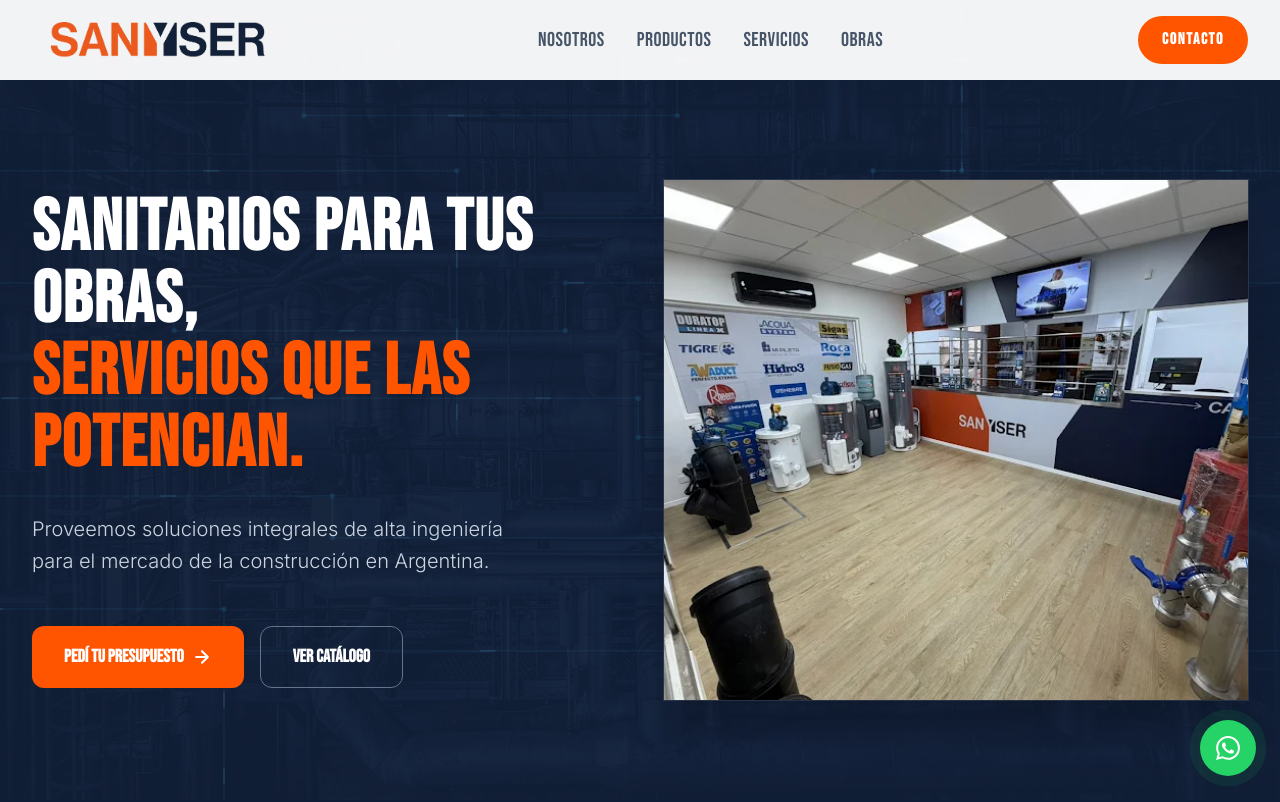
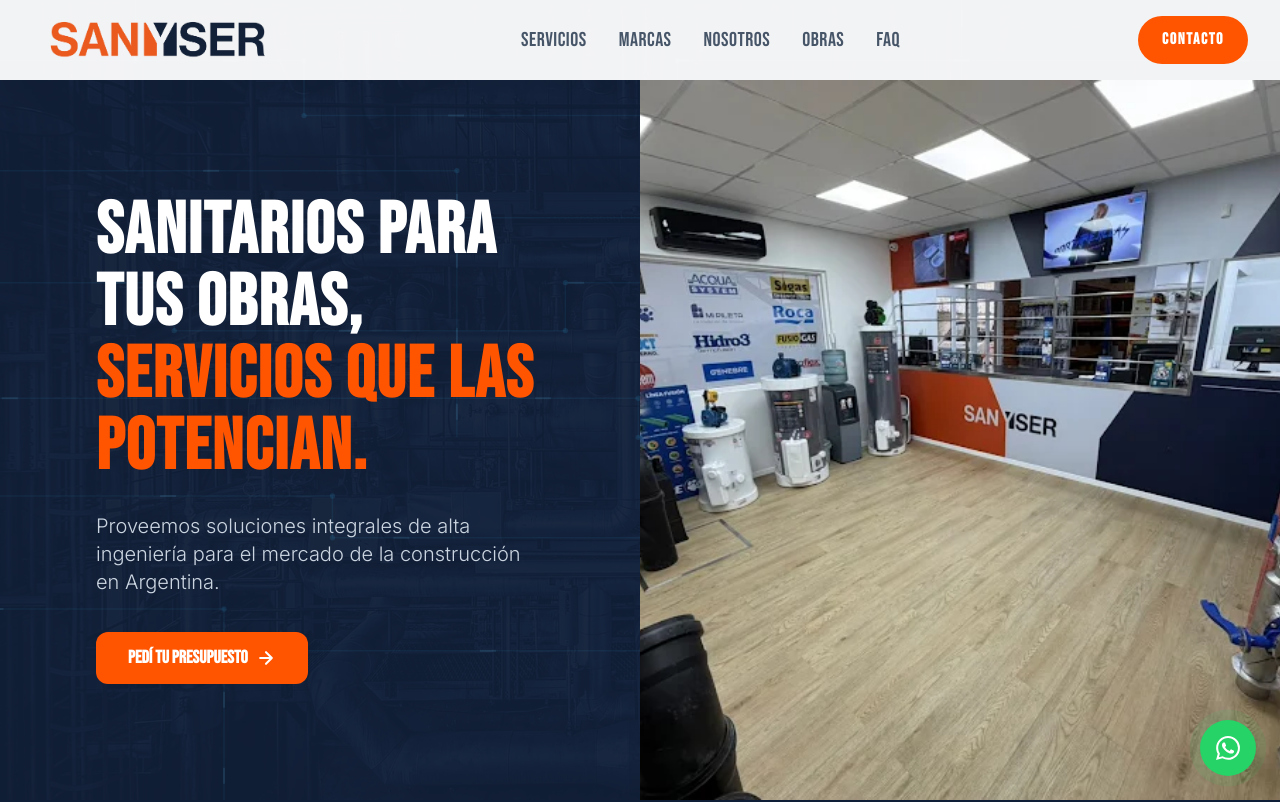
Before and after one commit to agusruiz11/sanyser-web, a React (Vite) app in the folder sanyser-landing/: page / in a window 1280 px wide. Shown: the top 802 px of the page. Built offline with nearby package versions, Linux system fonts and the light colour scheme.

Commit message:
fix: responsive and navbar changes

```diff
--- a/sanyser-landing/src/components/layout/Footer.jsx
+++ b/sanyser-landing/src/components/layout/Footer.jsx
@@ -24,11 +24,11 @@
 );
 
 const quickLinks = [
+  { label: 'Servicios', href: '#servicios' },
+  { label: 'Marcas', href: '#marcas' },
   { label: 'Nosotros', href: '#nosotros' },
-  { label: 'Productos', href: '#productos' },
-  { label: 'Marcas', href: '#marcas' },
-  { label: 'Servicios', href: '#servicios' },
-  // { label: 'Obras', href: '#obras' },
+  { label: 'Obras', href: '#obras' },
+  { label: 'FAQ', href: '#faq' },
   { label: 'Contacto', href: '#presupuesto' },
 ];
 
--- a/sanyser-landing/src/components/layout/Navbar.jsx
+++ b/sanyser-landing/src/components/layout/Navbar.jsx
@@ -4,11 +4,11 @@
 import logo from '../../assets/LOGO.png';
 
 const navLinks = [
+  { label: 'Servicios', href: '#servicios' },
+  { label: 'Marcas', href: '#marcas' },
   { label: 'Nosotros', href: '#nosotros' },
-  { label: 'Productos', href: '#productos' },
-  { label: 'Servicios', href: '#servicios' },
   { label: 'Obras', href: '#obras' },
-  // { label: 'Contacto', href: '#presupuesto' },
+  { label: 'FAQ', href: '#faq' },
 ];
 
 export default function Navbar() {
--- a/sanyser-landing/src/components/sections/Hero.jsx
+++ b/sanyser-landing/src/components/sections/Hero.jsx
@@ -86,7 +86,7 @@
   return (
     <section
       id="hero"
-      className="relative min-h-screen flex items-center pt-20 overflow-hidden bg-[#0F1E37]"
+      className="relative min-h-screen flex items-center pt-20 overflow-x-clip bg-[#0F1E37]"
     >
       {/* Imagen plumbing de fondo */}
       <img
@@ -103,50 +103,45 @@
       <PipeBackground />
 
       {/* Contenido */}
-      <div className="container mx-auto px-4 sm:px-8 relative z-[3] grid md:grid-cols-2 gap-12 items-center py-12">
-        <div className="space-y-8">
+      <div className="relative z-[3] w-full grid md:grid-cols-2 self-stretch">
+        {/* Columna texto */}
+        <div className="flex items-center px-6 sm:px-10 lg:px-16 xl:px-24 py-8 md:py-10 min-h-[50vh] md:min-h-0">
+          <div className="space-y-4 md:space-y-5 lg:space-y-7 w-full">
             {/* Título */}
-          <h1 ref={headingRef} className="text-7xl sm:text-6xl md:text-7xl font-black font-headline text-white leading-[0.9] tracking-wide">
+            <h1 ref={headingRef} className="text-4xl sm:text-5xl md:text-5xl lg:text-6xl xl:text-7xl font-black font-headline text-white leading-[0.9] tracking-wide">
               Sanitarios para tus obras,{' '}
               <br />
               <span className="text-primary-orange">servicios que las potencian.</span>
             </h1>
 
             {/* Subtítulo */}
-          <p ref={subtitleRef} className="text-xl text-slate-300 max-w-lg font-light leading-relaxed">
+            <p ref={subtitleRef} className="text-lg lg:text-xl text-slate-300 max-w-lg font-light leading-relaxed">
               Proveemos
               soluciones integrales de alta ingeniería para el mercado de la
               construcción en Argentina.
             </p>
 
             {/* CTAs */}
-          <div ref={ctasRef} className="flex flex-wrap gap-4 pt-4">
+            <div ref={ctasRef} className="flex flex-wrap gap-4 pt-2">
               <a
                 href={`https://wa.me/${WHATSAPP_NUMBER}?text=${encodeURIComponent(WHATSAPP_PRESUPUESTO)}`}
                 target="_blank"
                 rel="noopener noreferrer"
-              className="bg-primary-orange text-white px-6 sm:px-8 py-3 sm:py-4 rounded-xl font-bold font-headline text-base sm:text-lg hover:shadow-[0_0_30px_rgba(255,85,0,0.4)] transition-all flex items-center gap-2"
+                className="bg-primary-orange text-white px-6 sm:px-8 py-3 rounded-xl font-bold font-headline text-base sm:text-lg hover:shadow-[0_0_30px_rgba(255,85,0,0.4)] transition-all flex items-center gap-2"
               >
                 Pedí tu presupuesto
                 <svg xmlns="http://www.w3.org/2000/svg" viewBox="0 0 24 24" fill="none" stroke="currentColor" strokeWidth="2.5" strokeLinecap="round" strokeLinejoin="round" className="w-5 h-5">
                   <path d="M5 12h14M12 5l7 7-7 7"/>
                 </svg>
               </a>
-
-            <button
-              type="button"
-              onClick={handleCatalogo}
-              className="border border-slate-500 text-white px-6 sm:px-8 py-3 sm:py-4 rounded-xl font-bold font-headline text-base sm:text-lg hover:bg-white/10 transition-all"
-            >
-              Ver catálogo
-            </button>
+            </div>
           </div>
         </div>
 
-        {/* Slideshow visible solo en desktop */}
+        {/* Slideshow: mitad derecha en desktop, mitad inferior en mobile */}
         <div
           ref={slideshowRef}
-          className="hidden md:block relative h-[520px] overflow-hidden shadow-2xl ring-1 ring-white/10"
+          className="relative overflow-hidden min-h-[45vh] md:min-h-0"
         >
           {SLIDES.map((slide, i) => (
             <img
```
Lines whose indentation alone changed are shown as unchanged.
